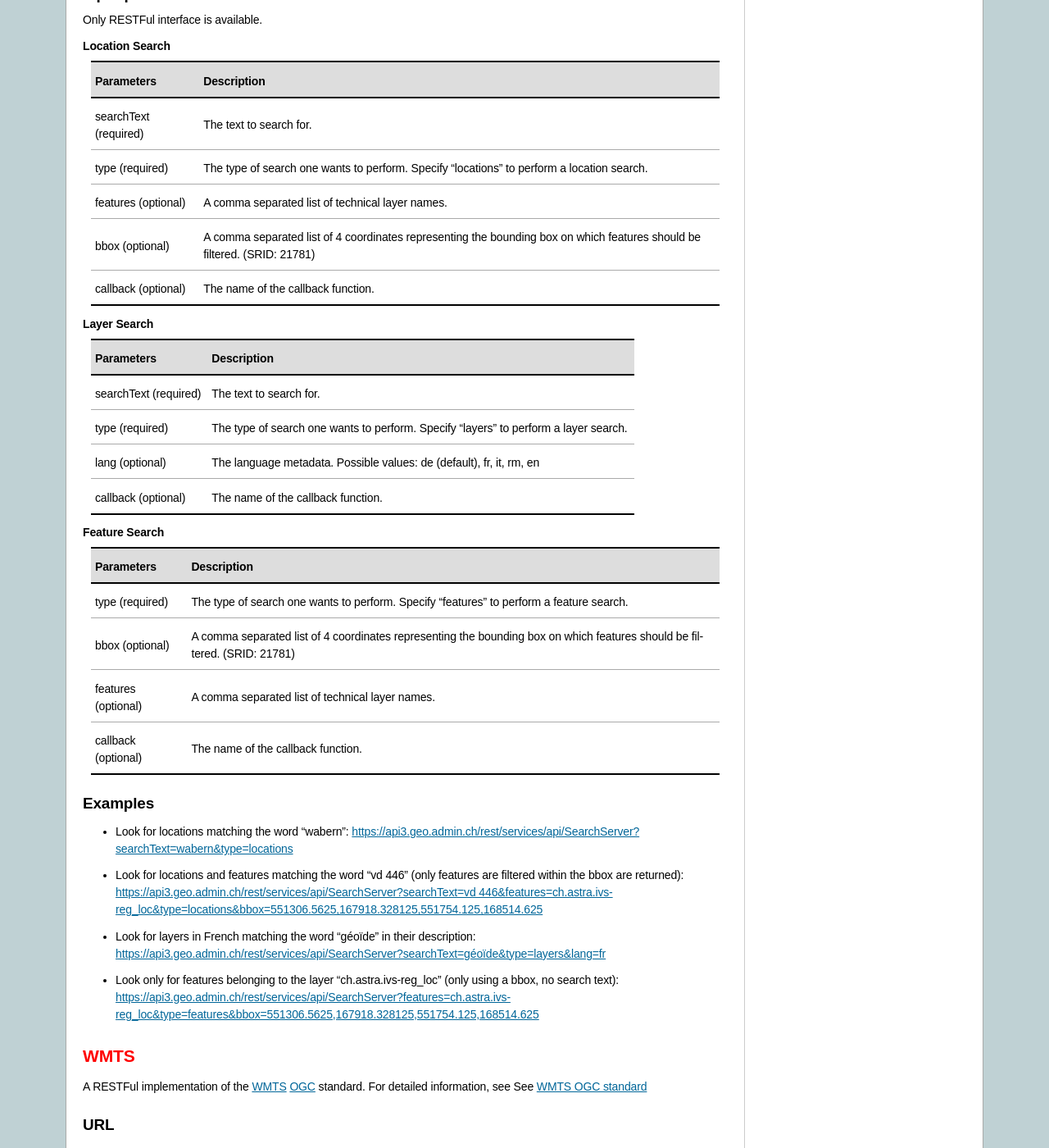
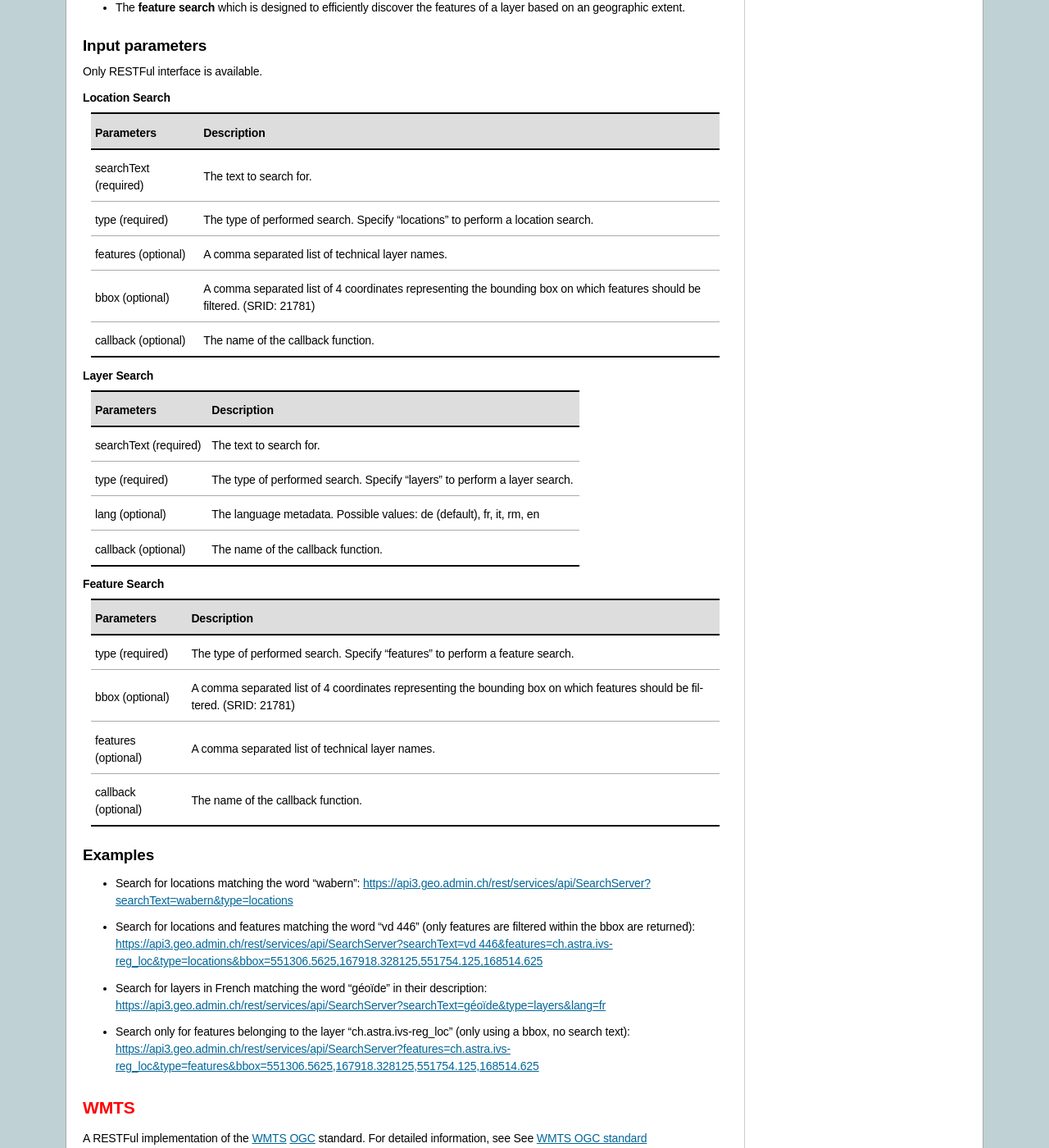
Before and after one commit to swisstopo-test/doc-chsdi3, a Sphinx documentation site: the page built from source/services/sdiservices.rst, in a window 1280 px wide and 1400 px high, scrolled down 3854 px. Shown: the whole window at 82% size. Built offline with Sphinx 7.4.7, drawn with Linux system fonts in a browser that asks for light colours; formulas are drawn with MathJax 3; some of the changed text lies outside the part shown.

Commit message:
Update sdiservices.rst

```diff
--- a/source/services/sdiservices.rst
+++ b/source/services/sdiservices.rst
@@ -86,14 +86,14 @@ No more than 50 features can be retrieved per request.
 |                                   | esriGeometryPoint or esriGeometryPolyline or esriGeometryPolygon or esriGeometryEnvelope  |
 +-----------------------------------+-------------------------------------------------------------------------------------------+
 | layers (optional)                 | The layers to perform the identify operation on. Per default query all the layers in the  |
-|                                   | API. Notation: all:"comma separated list of techincal layer names"                        |
+|                                   | GeoAdmin API. Notation: all:"comma separated list of techincal layer names"               |
 +-----------------------------------+-------------------------------------------------------------------------------------------+
 | mapExtent (required)              | The extent of the map. (minX, minY, maxX, maxY)                                           |
 +-----------------------------------+-------------------------------------------------------------------------------------------+
 | imageDisplay (required)           | The screen image display parameters (width, height, and dpi) of the map.                  |
-|                                   | API dpi is 96.                                                                            |
+|                                   | GeoAdmin API dpi is 96.                                                                   |
 +-----------------------------------+-------------------------------------------------------------------------------------------+
-| tolerance (required)              | The tolerance in pixels around the specified geometry. (Used to create the buffer)        |
+| tolerance (required)              | The tolerance in pixels around the specified geometry (used to create the buffer)         |
 +-----------------------------------+-------------------------------------------------------------------------------------------+
 | returnGeometry (optional)         | This parameter defines whether the geometry is returned or not. Default to "true".        |
 +-----------------------------------+-------------------------------------------------------------------------------------------+
@@ -193,7 +193,7 @@ The search service is separated in 3 different categories or types:
   * All names as printed on the national map (`SwissNames <http://www.swisstopo.admin.ch/internet/swisstopo/en/home/products/landscape/toponymy.html>`_)
   * The districts
   * The ZIP codes
-  * The addresses
+  * The addresses (!! the swiss cantons only allow websites of the federal governement to use the addresses search service !!)
   * The cadastral parcels
   * And optionally features belonging to a specified layer. The search is here performed within the attribute information of a layer using a search text.
 * The **layer search** wich enables the search of layers belonging to the API.
@@ -211,7 +211,7 @@ Only RESTFul interface is available.
 +===================================+===========================================================================================+
 | searchText (required)             | The text to search for.                                                                   |
 +-----------------------------------+-------------------------------------------------------------------------------------------+
-| type (required)                   | The type of search one wants to perform. Specify “locations” to perform a location search.|
+| type (required)                   | The type of performed search. Specify “locations” to perform a location search.           |
 +-----------------------------------+-------------------------------------------------------------------------------------------+
 | features (optional)               | A comma separated list of technical layer names.                                          |
 +-----------------------------------+-------------------------------------------------------------------------------------------+
@@ -228,7 +228,7 @@ Only RESTFul interface is available.
 +===================================+===========================================================================================+
 | searchText (required)             | The text to search for.                                                                   |
 +-----------------------------------+-------------------------------------------------------------------------------------------+
-| type (required)                   | The type of search one wants to perform. Specify “layers” to perform a layer search.      |
+| type (required)                   | The type of performed search.  Specify “layers” to perform a layer search.                |
 +-----------------------------------+-------------------------------------------------------------------------------------------+
 | lang (optional)                   | The language metadata. Possible values: de (default), fr, it, rm, en                      |
 +-----------------------------------+-------------------------------------------------------------------------------------------+
@@ -240,7 +240,7 @@ Only RESTFul interface is available.
 +-----------------------------------+-------------------------------------------------------------------------------------------+
 | Parameters                        | Description                                                                               |
 +===================================+===========================================================================================+
-| type (required)                   | The type of search one wants to perform. Specify “features” to perform a feature search.  |
+| type (required)                   | The type of performed search. Specify “features” to perform a feature search.             |
 +-----------------------------------+-------------------------------------------------------------------------------------------+
 | bbox (optional)                   | A comma separated list of 4 coordinates representing the bounding box on which features   |
 |                                   | should be filtered. (SRID: 21781)                                                         |
@@ -253,10 +253,10 @@ Only RESTFul interface is available.
 Examples
 ^^^^^^^^
 
-- Look for locations matching the word “wabern”: `https://api3.geo.admin.ch/rest/services/api/SearchServer?searchText=wabern&type=locations <../../../rest/services/api/SearchServer?searchText=wabern&type=locations>`_
-- Look for locations and features matching the word “vd 446” (only features are filtered within the bbox are returned): `https://api3.geo.admin.ch/rest/services/api/SearchServer?searchText=vd 446&features=ch.astra.ivs-reg_loc&type=locations&bbox=551306.5625,167918.328125,551754.125,168514.625 <../../../rest/services/api/SearchServer?searchText=vd 446&features=ch.astra.ivs-reg_loc&type=locations&bbox=551306.5625,167918.328125,551754.125,168514.625>`_
-- Look for layers in French matching the word “géoïde” in their description: `https://api3.geo.admin.ch/rest/services/api/SearchServer?searchText=géoïde&type=layers&lang=fr <../../../rest/services/api/SearchServer?searchText=géoïde&type=layers&lang=fr>`_
-- Look only for features belonging to the layer “ch.astra.ivs-reg_loc” (only using a bbox, no search text): `https://api3.geo.admin.ch/rest/services/api/SearchServer?features=ch.astra.ivs-reg_loc&type=features&bbox=551306.5625,167918.328125,551754.125,168514.625 <../../../rest/services/api/SearchServer?features=ch.astra.ivs-reg_loc&type=features&bbox=551306.5625,167918.328125,551754.125,168514.625>`_
+- Search for locations matching the word “wabern”: `https://api3.geo.admin.ch/rest/services/api/SearchServer?searchText=wabern&type=locations <../../../rest/services/api/SearchServer?searchText=wabern&type=locations>`_
+- Search for locations and features matching the word “vd 446” (only features are filtered within the bbox are returned): `https://api3.geo.admin.ch/rest/services/api/SearchServer?searchText=vd 446&features=ch.astra.ivs-reg_loc&type=locations&bbox=551306.5625,167918.328125,551754.125,168514.625 <../../../rest/services/api/SearchServer?searchText=vd 446&features=ch.astra.ivs-reg_loc&type=locations&bbox=551306.5625,167918.328125,551754.125,168514.625>`_
+- Search for layers in French matching the word “géoïde” in their description: `https://api3.geo.admin.ch/rest/services/api/SearchServer?searchText=géoïde&type=layers&lang=fr <../../../rest/services/api/SearchServer?searchText=géoïde&type=layers&lang=fr>`_
+- Search only for features belonging to the layer “ch.astra.ivs-reg_loc” (only using a bbox, no search text): `https://api3.geo.admin.ch/rest/services/api/SearchServer?features=ch.astra.ivs-reg_loc&type=features&bbox=551306.5625,167918.328125,551754.125,168514.625 <../../../rest/services/api/SearchServer?features=ch.astra.ivs-reg_loc&type=features&bbox=551306.5625,167918.328125,551754.125,168514.625>`_
 
 .. _wmts_description:
 
```
Also changed, not shown: other parts of source/services/sdiservices.rst (+1 -1 lines).
